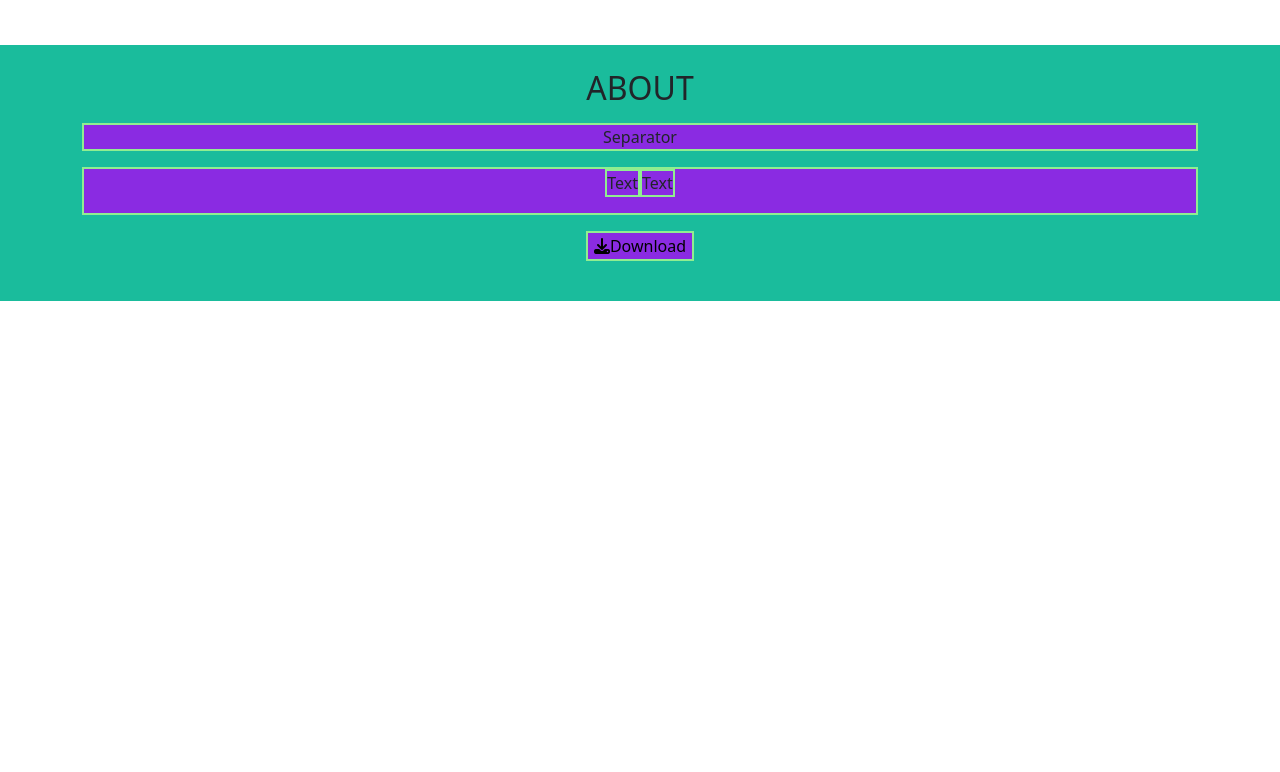
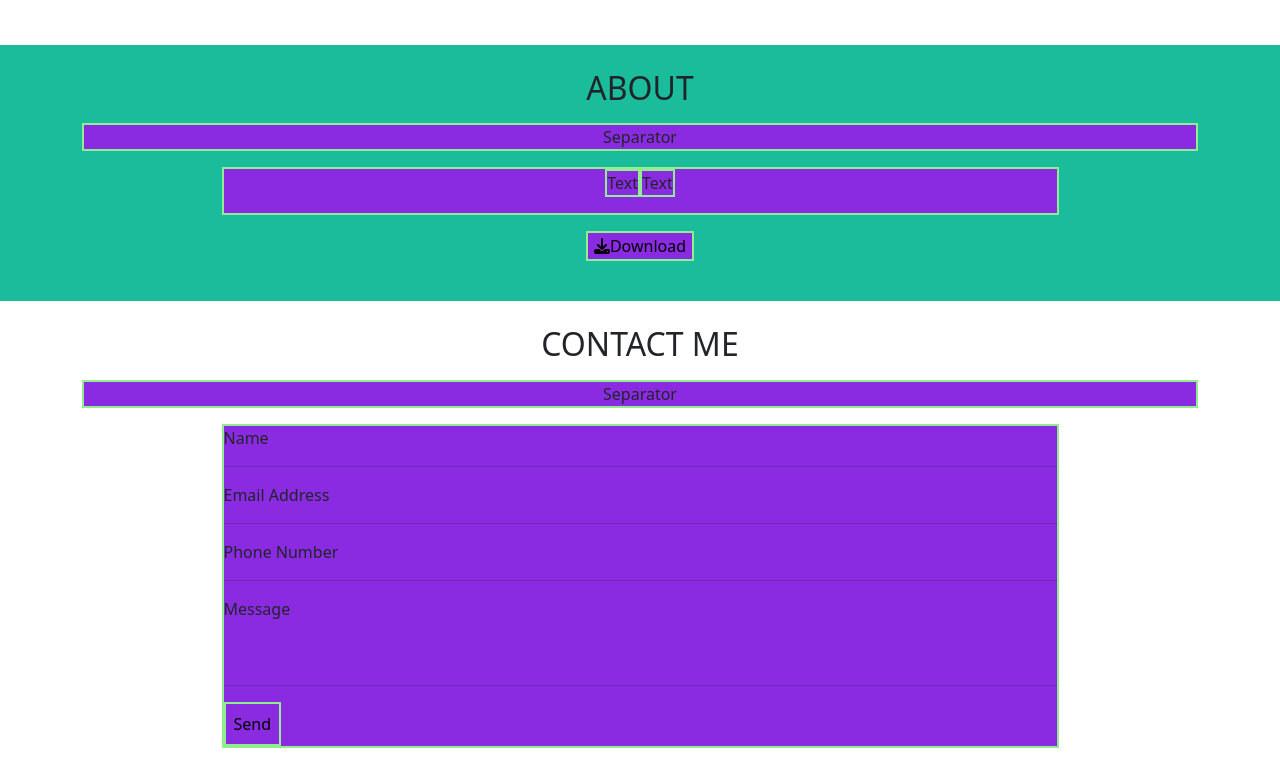
Before and after one commit to robertoraciti/html-css-bootstrap-freelancer, a plain HTML site: page index.html in a window 1280 px wide. Shown: the part 1243-2015 px from the top of the page. Before the commit the page ends 1544 px from the top, so only its background shows below. Drawn offline with nearby package versions, Linux system fonts and the light colour scheme.

Commit message:
add contact section

```diff
--- a/index.html
+++ b/index.html
@@ -99,7 +99,9 @@
         <div class="text-center container">
           <h2 class="mb-3">ABOUT</h2>
           <div class="box mb-3">Separator</div>
-          <div class="box d-md-flex justify-content-center mb-3">
+          <div
+            class="box w-75 m-auto text-start d-md-flex justify-content-center mb-3"
+          >
             <p class="box">Text</p>
             <p class="box mb-3">Text</p>
           </div>
@@ -108,6 +110,26 @@
           </button>
         </div>
       </section>
+
+      <!-- CONTACT -->
+
+      <section id="contact" class="py-4">
+        <div class="text-center container">
+          <h2 class="mb-3">CONTACT ME</h2>
+          <div class="box mb-3">Separator</div>
+          <div class="box text-start w-75 m-auto">
+            <div>Name</div>
+            <hr />
+            <div>Email Address</div>
+            <hr />
+            <div>Phone Number</div>
+            <hr />
+            <div class="pb-5">Message</div>
+            <hr />
+            <button class="box p-2">Send</button>
+          </div>
+        </div>
+      </section>
     </main>
   </body>
 </html>
```
